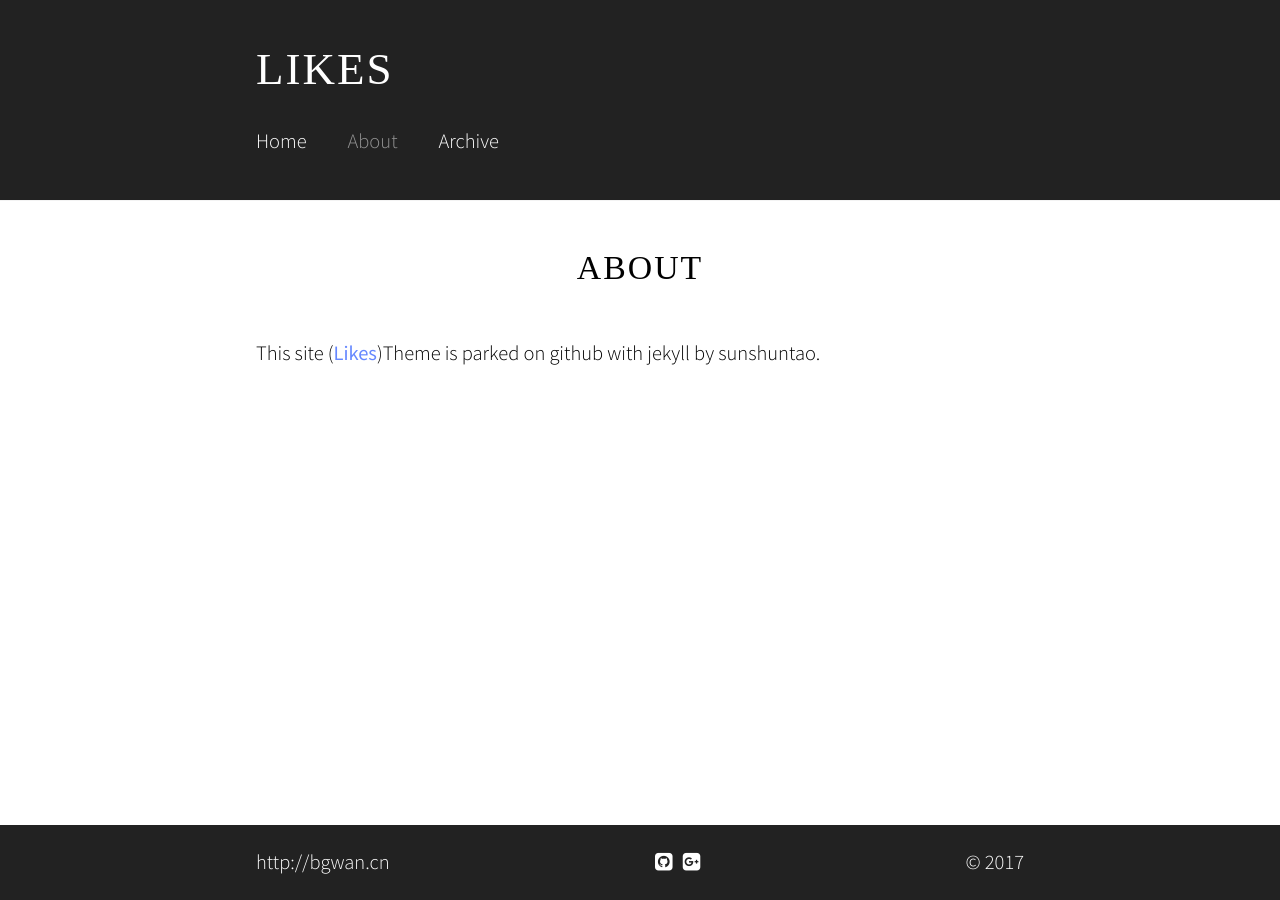
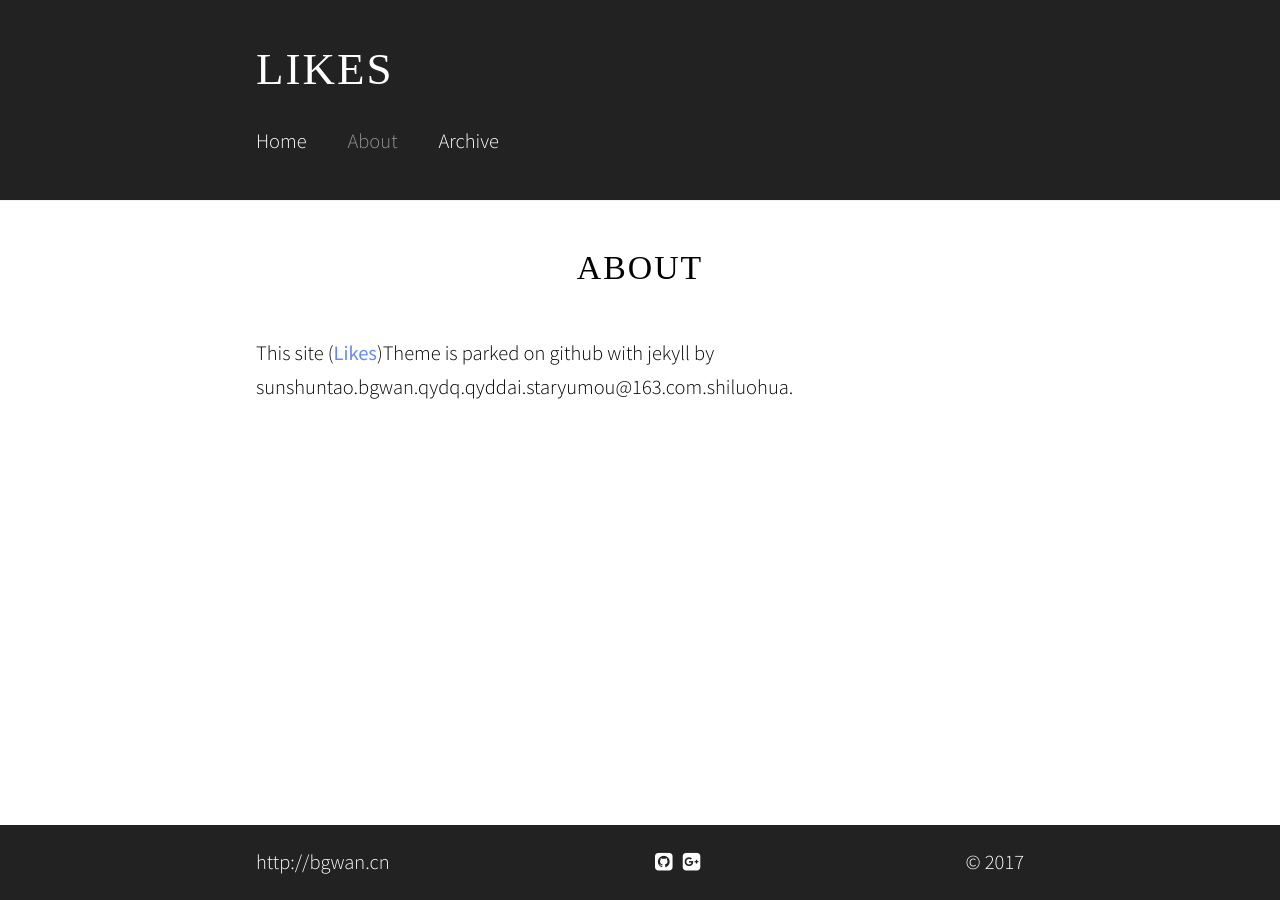
Before and after one commit to qydq/qydq.github.io, a Jekyll site: the page built from about.html, in a window 1280 px wide. Built offline with Jekyll 4.4.1, drawn with Linux system fonts in a browser that asks for light colours; some web fonts are replaced.

Commit message:
Update about.html

```diff
--- a/about.html
+++ b/about.html
@@ -2,5 +2,5 @@
 title: "About"
 ---
 <p>
-  This site (<a href="http://github.com/qydq" target="_blank">Likes</a>)Theme is parked on github with jekyll by sunshuntao.
+  This site (<a href="http://github.com/qydq" target="_blank">Likes</a>)Theme is parked on github with jekyll by sunshuntao.bgwan.qydq.qyddai.staryumou@163.com.shiluohua.
 </p>
```
